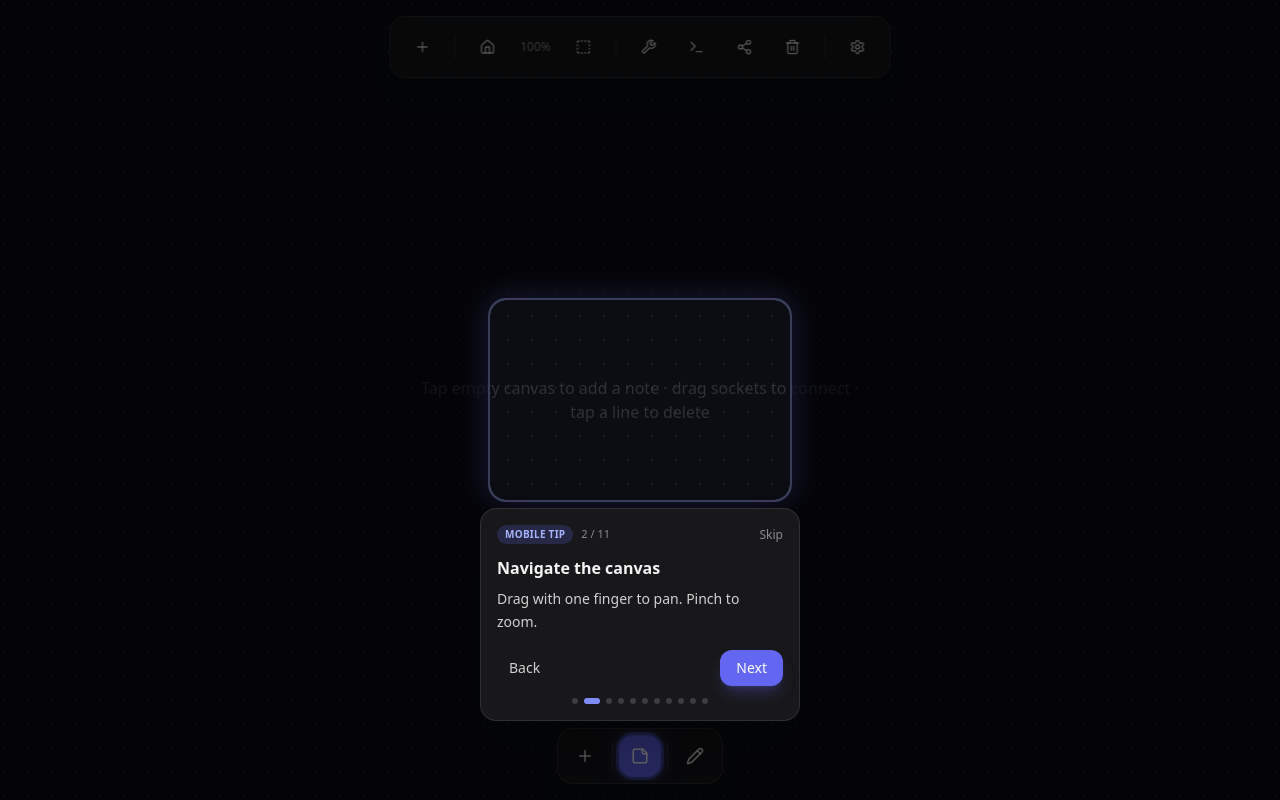
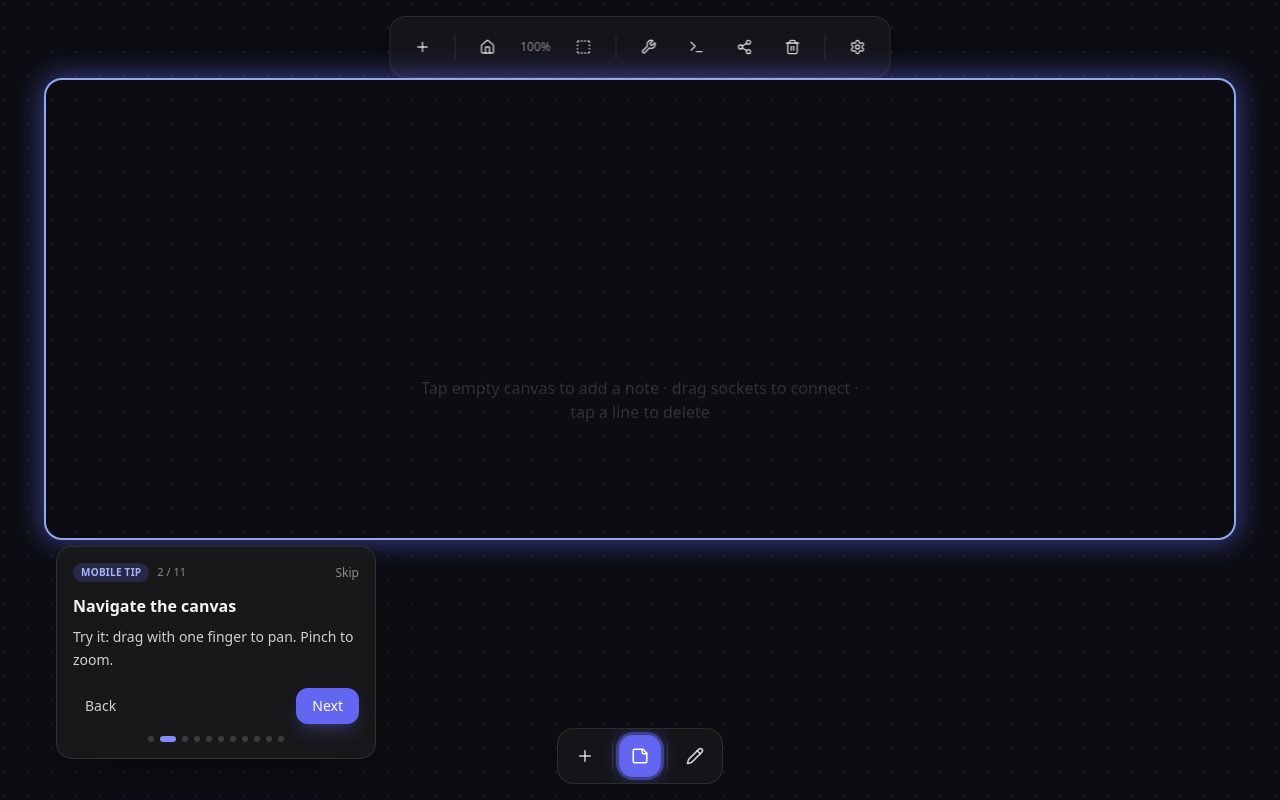
Before and after one commit to windshifter1/NodeMind, a React (Vite) app: page / in a window 1280 px wide. Both pictures are taken after a click on the button "Next". Built offline with nearby package versions, Linux system fonts and the light colour scheme.

Commit message:
Onboarding tour

```diff
--- a/src/components/canvas/TerminalDialog.jsx
+++ b/src/components/canvas/TerminalDialog.jsx
@@ -807,10 +807,26 @@ export default function TerminalDialog({ open, onClose, workspace, dispatch, onE
         </div>
 
         <div className="relative flex min-h-0 flex-1 flex-col">
+          {/* In-flow band under the header so the prompt and output stay uncovered. */}
+          <TerminalTutorial
+            open={tutorialOpen}
+            step={tutorialStep}
+            index={tutorialIndex}
+            total={tutorialSteps.length}
+            platform={platform}
+            onContinue={advanceTutorial}
+            onSkip={() => {
+              setTutorialOpen(false);
+              write('Tutorial skipped. Type tutorial to restart.');
+            }}
+            inputRef={formRef}
+            outputRef={scrollRef}
+          />
+
           <div
             ref={scrollRef}
             data-terminal-output
-            className={`flex-1 cursor-text select-text overflow-auto bg-nm-terminal px-4 py-3 text-[13px] leading-relaxed text-nm-terminal-text ${
+            className={`min-h-0 flex-1 cursor-text select-text overflow-auto bg-nm-terminal px-4 py-3 text-[13px] leading-relaxed text-nm-terminal-text ${
               outputHighlight ? 'ring-2 ring-inset ring-indigo-400/80' : ''
             }`}
             onClick={() => {
@@ -829,7 +845,7 @@ export default function TerminalDialog({ open, onClose, workspace, dispatch, onE
           <form
             ref={formRef}
             data-terminal-input
-            className={`flex items-center gap-2 border-t border-nm-border bg-nm-terminal px-4 py-3 text-[13px] text-nm-terminal-text ${
+            className={`flex shrink-0 items-center gap-2 border-t border-nm-border bg-nm-terminal px-4 py-3 text-[13px] text-nm-terminal-text ${
               inputHighlight ? 'ring-2 ring-inset ring-indigo-400/80' : ''
             }`}
             onSubmit={(e) => {
@@ -855,21 +871,6 @@ export default function TerminalDialog({ open, onClose, workspace, dispatch, onE
               enterKeyHint="go"
             />
           </form>
-
-          <TerminalTutorial
-            open={tutorialOpen}
-            step={tutorialStep}
-            index={tutorialIndex}
-            total={tutorialSteps.length}
-            platform={platform}
-            onContinue={advanceTutorial}
-            onSkip={() => {
-              setTutorialOpen(false);
-              write('Tutorial skipped. Type tutorial to restart.');
-            }}
-            inputRef={formRef}
-            outputRef={scrollRef}
-          />
         </div>
       </div>
     </div>
--- a/src/components/canvas/TerminalTutorial.jsx
+++ b/src/components/canvas/TerminalTutorial.jsx
@@ -1,8 +1,8 @@
 import React, { useEffect, useState } from 'react';
 
 /**
- * Compact tutorial card that sits inside the terminal chrome.
- * Same visual language as OnboardingTour (indigo chips, panel card).
+ * In-flow tutorial band inside the terminal chrome.
+ * Sits in the layout (not an overlay) so it never covers the input or output.
  */
 export default function TerminalTutorial({
   open,
@@ -46,24 +46,23 @@ export default function TerminalTutorial({
 
   return (
     <div
-      className="pointer-events-none absolute inset-x-0 bottom-0 z-20 flex justify-center px-3 pb-3"
+      className="shrink-0 border-b border-nm-border bg-nm-panel/95 px-3 py-3 backdrop-blur-sm sm:px-4"
       style={{
-        paddingBottom: 'calc(0.75rem + var(--safe-bottom, 0px))',
         opacity: visible ? 1 : 0,
         transition: 'opacity 180ms ease',
       }}
+      onPointerDown={(e) => e.stopPropagation()}
     >
       <div
-        className="pointer-events-auto w-full max-w-md rounded-2xl border border-nm-border bg-nm-panel p-4 shadow-2xl"
+        className="mx-auto w-full max-w-md rounded-2xl border border-nm-border bg-nm-panel p-3 shadow-lg sm:p-4"
         style={{
           boxShadow:
             step.highlight === 'input' || step.highlight === 'output'
-              ? '0 0 0 2px rgba(165,180,252,0.85), 0 0 28px 4px rgba(99,102,241,0.45), 0 16px 40px rgba(0,0,0,0.35)'
+              ? '0 0 0 2px rgba(165,180,252,0.85), 0 0 28px 4px rgba(99,102,241,0.45)'
               : undefined,
-          transform: visible ? 'translateY(0)' : 'translateY(8px)',
+          transform: visible ? 'translateY(0)' : 'translateY(6px)',
           transition: 'transform 200ms ease, opacity 180ms ease',
         }}
-        onPointerDown={(e) => e.stopPropagation()}
       >
         <div className="mb-2 flex items-center gap-2">
           <span className="rounded-full bg-indigo-500/20 px-2 py-0.5 text-[10px] font-semibold uppercase tracking-wide text-indigo-300">
--- a/src/components/onboarding/OnboardingTour.jsx
+++ b/src/components/onboarding/OnboardingTour.jsx
@@ -1,4 +1,4 @@
-import React, { useCallback, useEffect, useLayoutEffect, useMemo, useState } from 'react';
+import React, { useCallback, useEffect, useLayoutEffect, useMemo, useRef, useState } from 'react';
 import { createPortal } from 'react-dom';
 import {
   acknowledgeOnboardingReplay,
@@ -9,6 +9,86 @@ import {
 
 const PAD = 10;
 const CARD_WIDTH = 320;
+const GAP = 12;
+const SAFE = 12;
+
+function clamp(n, min, max) {
+  return Math.min(max, Math.max(min, n));
+}
+
+function asBox(top, left, width, height) {
+  return {
+    top,
+    left,
+    width,
+    height,
+    bottom: top + height,
+    right: left + width,
+  };
+}
+
+function overlapArea(a, b, margin = 0) {
+  if (!a || !b) return 0;
+  const left = Math.max(a.left - margin, b.left - margin);
+  const right = Math.min(a.right + margin, b.right + margin);
+  const top = Math.max(a.top - margin, b.top - margin);
+  const bottom = Math.min(a.bottom + margin, b.bottom + margin);
+  const w = right - left;
+  const h = bottom - top;
+  return w > 0 && h > 0 ? w * h : 0;
+}
+
+function readElBox(selector) {
+  const el = document.querySelector(selector);
+  if (!el) return null;
+  const r = el.getBoundingClientRect();
+  if (r.width < 1 && r.height < 1) return null;
+  return asBox(r.top, r.left, r.width, r.height);
+}
+
+/**
+ * Full-bleed canvas gets a viewport-scaled work-area spotlight that clears
+ * the toolbar and workspace bar, instead of a tiny fixed centre blob.
+ */
+function readCanvasSpotlight(canvasRect) {
+  const vw = window.innerWidth || 1;
+  const vh = window.innerHeight || 1;
+  const toolbar = readElBox('[data-onboarding="toolbar"]');
+  const workspace = readElBox('[data-onboarding="workspace-bar"]');
+
+  const topLimit = toolbar ? toolbar.bottom + GAP : Math.max(canvasRect.top + 72, 72);
+  const bottomLimit = workspace ? workspace.top - GAP : Math.min(canvasRect.bottom - 72, vh - 72);
+  const sidePad = clamp(vw * 0.06, 20, 56);
+
+  let top = Math.max(canvasRect.top + 8, topLimit);
+  let bottom = Math.min(canvasRect.bottom - 8, bottomLimit);
+  let left = canvasRect.left + sidePad;
+  let right = canvasRect.right - sidePad;
+
+  // Reserve a band under the spotlight for the tour card so it doesn't
+  // cover the interactive canvas focus (scales with viewport height).
+  const available = bottom - top;
+  const cardReserve = clamp(available * 0.3, 160, 240);
+  if (available > cardReserve + 140) {
+    bottom -= cardReserve;
+  }
+
+  // Keep a readable focus region that still scales with the viewport.
+  const minW = Math.min(320, vw * 0.72);
+  const minH = Math.min(200, vh * 0.32);
+  if (right - left < minW) {
+    const mid = (left + right) / 2;
+    left = clamp(mid - minW / 2, SAFE, vw - minW - SAFE);
+    right = left + minW;
+  }
+  if (bottom - top < minH) {
+    const mid = (top + bottom) / 2;
+    top = clamp(mid - minH / 2, SAFE, vh - minH - SAFE);
+    bottom = top + minH;
+  }
+
+  return asBox(top, left, Math.max(120, right - left), Math.max(100, bottom - top));
+}
 
 function readTargetRect(target) {
   if (!target) return null;
@@ -17,66 +97,151 @@ function readTargetRect(target) {
   const rect = el.getBoundingClientRect();
   if (rect.width < 1 && rect.height < 1) return null;
 
-  // Full-bleed targets (the canvas) don't make a useful hole — use a soft
-  // centre focus region instead so the callout stays readable.
+  const box = asBox(rect.top, rect.left, rect.width, rect.height);
   const vw = window.innerWidth || 1;
   const vh = window.innerHeight || 1;
   if (rect.width > vw * 0.85 && rect.height > vh * 0.7) {
-    const focusW = Math.min(280, vw * 0.55);
-    const focusH = Math.min(180, vh * 0.28);
-    return {
-      top: (vh - focusH) / 2,
-      left: (vw - focusW) / 2,
-      width: focusW,
-      height: focusH,
-      bottom: (vh - focusH) / 2 + focusH,
-      right: (vw - focusW) / 2 + focusW,
-    };
+    return readCanvasSpotlight(box);
   }
-
-  return {
-    top: rect.top,
-    left: rect.left,
-    width: rect.width,
-    height: rect.height,
-    bottom: rect.bottom,
-    right: rect.right,
-  };
+  return box;
 }
 
-function clamp(n, min, max) {
-  return Math.min(max, Math.max(min, n));
+function chromeAvoidRects(target) {
+  const avoid = [];
+  const toolbar = readElBox('[data-onboarding="toolbar"]');
+  const workspace = readElBox('[data-onboarding="workspace-bar"]');
+  // Don't push the card off chrome we're currently spotlighting.
+  if (toolbar && target !== 'toolbar' && !String(target || '').startsWith('toolbar-')) {
+    avoid.push(toolbar);
+  }
+  if (workspace && target !== 'workspace-bar') {
+    avoid.push(workspace);
+  }
+  return avoid;
 }
 
-function placeCard(rect, cardH = 200) {
+function placeCard(rect, cardW, cardH, avoidRects = []) {
   const vw = window.innerWidth;
   const vh = window.innerHeight;
-  const safeTop = 12;
-  const safeBottom = 12;
-  const safeX = 12;
 
   if (!rect) {
     return {
-      top: Math.max(safeTop, (vh - cardH) / 2),
-      left: Math.max(safeX, (vw - CARD_WIDTH) / 2),
+      top: Math.max(SAFE, (vh - cardH) / 2),
+      left: Math.max(SAFE, (vw - cardW) / 2),
       placement: 'center',
     };
   }
 
-  const spaceBelow = vh - rect.bottom - PAD;
-  const spaceAbove = rect.top - PAD;
-  const preferBelow = spaceBelow >= cardH + 16 || spaceBelow >= spaceAbove;
+  const centerX = () => clamp(rect.left + rect.width / 2 - cardW / 2, SAFE, vw - cardW - SAFE);
+  const alignMidY = () =>
+    clamp(rect.top + rect.height / 2 - cardH / 2, SAFE, Math.max(SAFE, vh - cardH - SAFE));
 
-  let top;
-  if (preferBelow) {
-    top = rect.bottom + PAD + 8;
-  } else {
-    top = rect.top - cardH - PAD - 8;
+  const candidates = [
+    { placement: 'below', top: rect.bottom + PAD + 8, left: centerX() },
+    { placement: 'above', top: rect.top - cardH - PAD - 8, left: centerX() },
+    { placement: 'right', top: alignMidY(), left: rect.right + PAD + 8 },
+    { placement: 'left', top: alignMidY(), left: rect.left - cardW - PAD - 8 },
+    { placement: 'below-left', top: rect.bottom + PAD + 8, left: clamp(rect.left, SAFE, vw - cardW - SAFE) },
+    { placement: 'below-right', top: rect.bottom + PAD + 8, left: clamp(rect.right - cardW, SAFE, vw - cardW - SAFE) },
+    { placement: 'above-left', top: rect.top - cardH - PAD - 8, left: clamp(rect.left, SAFE, vw - cardW - SAFE) },
+    { placement: 'above-right', top: rect.top - cardH - PAD - 8, left: clamp(rect.right - cardW, SAFE, vw - cardW - SAFE) },
+    // Large canvas: dock to a lower corner of the spotlight so the work area stays free.
+    {
+      placement: 'inside-bottom',
+      top: clamp(rect.bottom - cardH - 16, rect.top + 16, vh - cardH - SAFE),
+      left: centerX(),
+    },
+    {
+      placement: 'viewport-bottom',
+      top: vh - cardH - SAFE - 8,
+      left: centerX(),
+    },
+    {
+      placement: 'viewport-top',
+      top: SAFE + 8,
+      left: centerX(),
+    },
+  ];
+
+  let best = null;
+  let bestScore = -Infinity;
+
+  for (const raw of candidates) {
+    const top = clamp(raw.top, SAFE, Math.max(SAFE, vh - cardH - SAFE));
+    const left = clamp(raw.left, SAFE, Math.max(SAFE, vw - cardW - SAFE));
+    const cardBox = asBox(top, left, cardW, cardH);
+
+    const targetHit = overlapArea(cardBox, rect, 6);
+    let chromeHit = 0;
+    for (const a of avoidRects) chromeHit += overlapArea(cardBox, a, 4);
+
+    // Prefer slots that clear the spotlight and chrome; slight bias to below/above.
+    const sideBias =
+      raw.placement === 'below' || raw.placement === 'above'
+        ? 40
+        : raw.placement.startsWith('below') || raw.placement.startsWith('above')
+          ? 20
+          : 0;
+    const inView =
+      top >= SAFE - 1 &&
+      left >= SAFE - 1 &&
+      top + cardH <= vh - SAFE + 1 &&
+      left + cardW <= vw - SAFE + 1
+        ? 80
+        : -200;
+
+    const score = inView + sideBias - targetHit * 2.5 - chromeHit * 3;
+    if (score > bestScore) {
+      bestScore = score;
+      best = { top, left, placement: raw.placement };
+    }
   }
-  top = clamp(top, safeTop, Math.max(safeTop, vh - cardH - safeBottom));
 
-  const left = clamp(rect.left + rect.width / 2 - CARD_WIDTH / 2, safeX, vw - CARD_WIDTH - safeX);
-  return { top, left, placement: preferBelow ? 'below' : 'above' };
+  return best || { top: SAFE, left: SAFE, placement: 'fallback' };
+}
+
+function MaskPanels({ highlight }) {
+  // Dim is visual-only so the app stays interactable (menus, pan/zoom, etc.).
+  // Welcome / finish steps keep a blocking scrim so the card stays focused.
+  if (!highlight) {
+    return <div aria-hidden className="pointer-events-auto absolute inset-0 bg-black/62" />;
+  }
+
+  const { top, left, width, height } = highlight;
+  const dim = 'pointer-events-none absolute bg-black/62';
+
+  return (
+    <>
+      <div aria-hidden className={dim} style={{ top: 0, left: 0, right: 0, height: Math.max(0, top) }} />
+      <div
+        aria-hidden
+        className={dim}
+        style={{ top: top + height, left: 0, right: 0, bottom: 0 }}
+      />
+      <div
+        aria-hidden
+        className={dim}
+        style={{ top, left: 0, width: Math.max(0, left), height }}
+      />
+      <div
+        aria-hidden
+        className={dim}
+        style={{ top, left: left + width, right: 0, height }}
+      />
+      <div
+        aria-hidden
+        className="pointer-events-none absolute rounded-2xl transition-all duration-300 ease-out"
+        style={{
+          top,
+          left,
+          width,
+          height,
+          boxShadow:
+            '0 0 0 2px rgba(165, 180, 252, 0.9), 0 0 28px 4px rgba(99, 102, 241, 0.55)',
+        }}
+      />
+    </>
+  );
 }
 
 export default function OnboardingTour({ open, onClose }) {
@@ -86,6 +251,7 @@ export default function OnboardingTour({ open, onClose }) {
   const [rect, setRect] = useState(null);
   const [visible, setVisible] = useState(false);
   const [cardPos, setCardPos] = useState({ top: 0, left: 0 });
+  const cardRef = useRef(null);
 
   const step = steps[index] || null;
   const total = steps.length;
@@ -101,7 +267,11 @@ export default function OnboardingTour({ open, onClose }) {
     if (!step) return;
     const nextRect = readTargetRect(step.target);
     setRect(nextRect);
-    setCardPos(placeCard(nextRect));
+
+    const cardEl = cardRef.current;
+    const measuredH = cardEl?.offsetHeight || 200;
+    const measuredW = cardEl?.offsetWidth || CARD_WIDTH;
+    setCardPos(placeCard(nextRect, measuredW, measuredH, chromeAvoidRects(step.target)));
   }, [step]);
 
   useEffect(() => {
@@ -125,10 +295,16 @@ export default function OnboardingTour({ open, onClose }) {
     window.addEventListener('resize', onResize);
     window.addEventListener('orientationchange', onResize);
     window.visualViewport?.addEventListener('resize', onResize);
+
+    const cardEl = cardRef.current;
+    const ro = cardEl && typeof ResizeObserver !== 'undefined' ? new ResizeObserver(measure) : null;
+    if (cardEl && ro) ro.observe(cardEl);
+
     return () => {
       window.removeEventListener('resize', onResize);
       window.removeEventListener('orientationchange', onResize);
       window.visualViewport?.removeEventListener('resize', onResize);
+      ro?.disconnect();
     };
   }, [open, measure]);
 
@@ -138,7 +314,7 @@ export default function OnboardingTour({ open, onClose }) {
       if (e.key === 'Escape') {
         e.preventDefault();
         finish();
-      } else if (e.key === 'ArrowRight' || e.key === 'Enter') {
+      } else if (e.key === 'ArrowRight') {
         e.preventDefault();
         if (isLast) finish();
         else setIndex((i) => Math.min(total - 1, i + 1));
@@ -146,6 +322,7 @@ export default function OnboardingTour({ open, onClose }) {
         e.preventDefault();
         setIndex((i) => Math.max(0, i - 1));
       }
+      // Enter is left free so canvas / toolbar interactions stay natural.
     };
     window.addEventListener('keydown', onKey);
     return () => window.removeEventListener('keydown', onKey);
@@ -164,39 +341,20 @@ export default function OnboardingTour({ open, onClose }) {
 
   const node = (
     <div
-      className="fixed inset-0 z-[200]"
+      className="pointer-events-none fixed inset-0 z-[200]"
       role="dialog"
-      aria-modal="true"
+      aria-modal="false"
       aria-labelledby="nm-onboarding-title"
       style={{
         opacity: visible ? 1 : 0,
         transition: 'opacity 200ms ease',
-        paddingTop: 'var(--safe-top)',
-        paddingBottom: 'var(--safe-bottom)',
       }}
     >
-      {/* Dim layer with spotlight hole */}
-      {highlight ? (
-        <div
-          aria-hidden
-          className="pointer-events-none absolute rounded-2xl transition-all duration-300 ease-out"
-          style={{
-            top: highlight.top,
-            left: highlight.left,
-            width: highlight.width,
-            height: highlight.height,
-            boxShadow: '0 0 0 9999px rgba(0, 0, 0, 0.62), 0 0 0 2px rgba(165, 180, 252, 0.9), 0 0 28px 4px rgba(99, 102, 241, 0.55)',
-          }}
-        />
-      ) : (
-        <div aria-hidden className="absolute inset-0 bg-black/62 transition-opacity duration-300" />
-      )}
-
-      {/* Block interaction with the app while touring */}
-      <div className="absolute inset-0" onClick={(e) => e.stopPropagation()} />
+      <MaskPanels highlight={highlight} />
 
       <div
-        className="absolute z-10 w-[min(320px,calc(100vw-1.5rem))] rounded-2xl border border-nm-border bg-nm-panel p-4 shadow-2xl transition-all duration-300 ease-out"
+        ref={cardRef}
+        className="pointer-events-auto absolute z-10 w-[min(320px,calc(100vw-1.5rem))] rounded-2xl border border-nm-border bg-nm-panel p-4 shadow-2xl transition-[top,left,opacity,transform] duration-300 ease-out"
         style={{
           top: cardPos.top,
           left: cardPos.left,
--- a/version.json
+++ b/version.json
@@ -1,4 +1,4 @@
 {
   "version": "0.5.3",
-  "build": 38
+  "build": 39
 }
```
Also changed, not shown: src/lib/onboarding.js.
